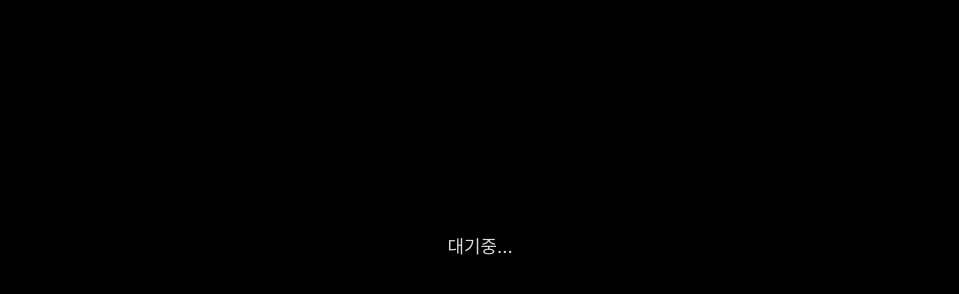
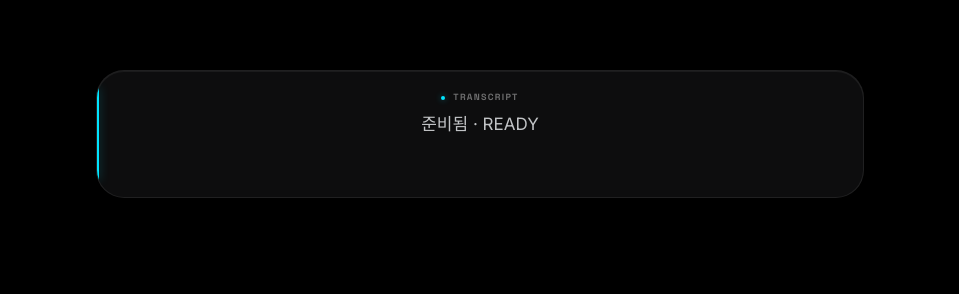
Before and after one commit to djadbtlr21-droid/meeting-subtitle, a React (Vite) app: page / in a window 1280 px wide. Shown: the part 474-768 px from the top of the page, without its empty margins (160-1119 px from the left). Built offline with nearby package versions, Linux system fonts and the light colour scheme; no server answers.

Commit message:
refactor(subtitle): 하단 프로스티드 글래스 pill로 전환 — 문장별 fadeInUp·좌측 네온 악센트 바·TRANSCRIPT HUD 라벨
Co-Authored-By: Claude Opus 4.6 (1M context) <noreply@anthropic.com>

```diff
--- a/src/components/SubtitleOverlay.jsx
+++ b/src/components/SubtitleOverlay.jsx
@@ -1,26 +1,65 @@
 import React from 'react';
 
-export default function SubtitleOverlay({ original, translation, interim, fontScale }) {
-  const base = 18;
+export default function SubtitleOverlay({ original, translation, interim, fontScale, listening }) {
+  const base = 17;
   const originalSize = base * fontScale;
-  const translationSize = base * 1.4 * fontScale;
+  const translationSize = base * 1.55 * fontScale;
 
+  const isInterimOnly = !original && !!interim;
   const displayedOriginal = original || interim || '';
-  const hasAny = displayedOriginal || translation;
+  const hasContent = Boolean(original || interim || translation);
+
+  const accentColor = listening ? '#B4FF39' : '#00E5FF';
+  const accentGlow = listening ? 'rgba(180,255,57,0.55)' : 'rgba(0,229,255,0.45)';
 
   return (
-    <div className="pointer-events-none absolute inset-x-0 bottom-0 z-10 px-4 pb-6 pt-5 bg-gradient-to-t from-black/90 via-black/70 to-transparent text-white text-center">
+    <div className="pointer-events-none absolute inset-x-0 bottom-0 z-20 px-4 pb-28 sm:pb-32 flex justify-center">
       <div
-        className="mx-auto max-w-4xl leading-snug opacity-85"
-        style={{ fontSize: `${originalSize}px` }}
+        className="glass relative w-full max-w-3xl rounded-[28px] px-6 py-5 text-center overflow-hidden"
+        style={{
+          transition: 'box-shadow 400ms ease',
+        }}
       >
-        {displayedOriginal || (hasAny ? '\u00a0' : '대기중...')}
-      </div>
-      <div
-        className="mx-auto max-w-4xl mt-2 font-bold leading-snug drop-shadow-[0_2px_4px_rgba(0,0,0,0.9)]"
-        style={{ fontSize: `${translationSize}px` }}
-      >
-        {translation || '\u00a0'}
+        <span
+          aria-hidden
+          className="absolute left-0 top-4 bottom-4 w-[2px] rounded-full"
+          style={{
+            background: accentColor,
+            boxShadow: `0 0 10px ${accentGlow}`,
+            transition: 'background 300ms ease, box-shadow 300ms ease',
+          }}
+        />
+
+        <div className="flex items-center justify-center gap-2 mb-2 text-hud text-white/40" style={{ fontSize: '9px' }}>
+          <span
+            className="inline-block w-1 h-1 rounded-full"
+            style={{ background: accentColor, boxShadow: `0 0 6px ${accentGlow}` }}
+          />
+          TRANSCRIPT
+        </div>
+
+        <div
+          key={`orig-${displayedOriginal}`}
+          className={`mx-auto leading-snug animate-fadeInUp ${isInterimOnly ? 'italic' : ''}`}
+          style={{
+            fontSize: `${originalSize}px`,
+            color: isInterimOnly ? 'rgba(245,247,250,0.55)' : 'rgba(245,247,250,0.78)',
+          }}
+        >
+          {displayedOriginal || (hasContent ? '\u00a0' : '준비됨 · READY')}
+        </div>
+
+        <div
+          key={`trans-${translation}`}
+          className="font-display mx-auto mt-2 font-bold leading-tight animate-fadeInUp"
+          style={{
+            fontSize: `${translationSize}px`,
+            color: '#F5F7FA',
+            textShadow: '0 2px 12px rgba(0,0,0,0.6)',
+          }}
+        >
+          {translation || '\u00a0'}
+        </div>
       </div>
     </div>
   );
```
